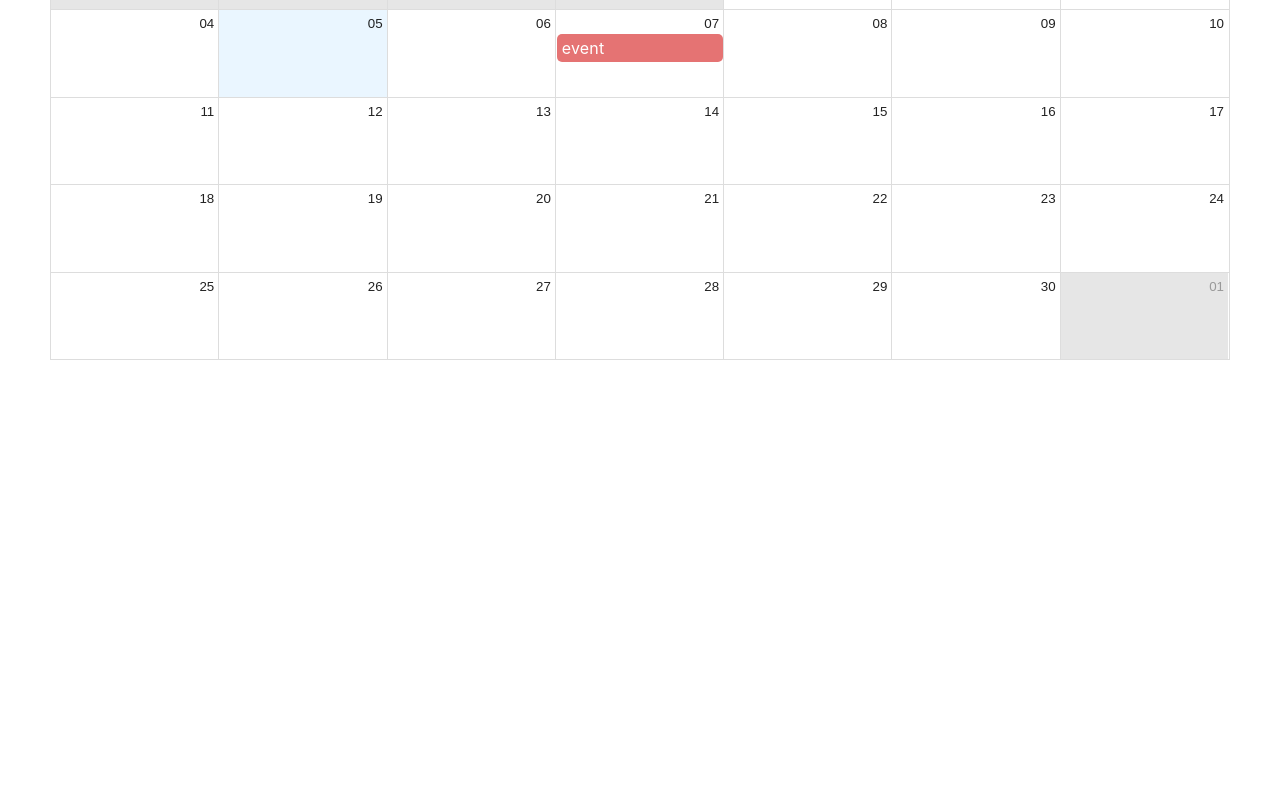
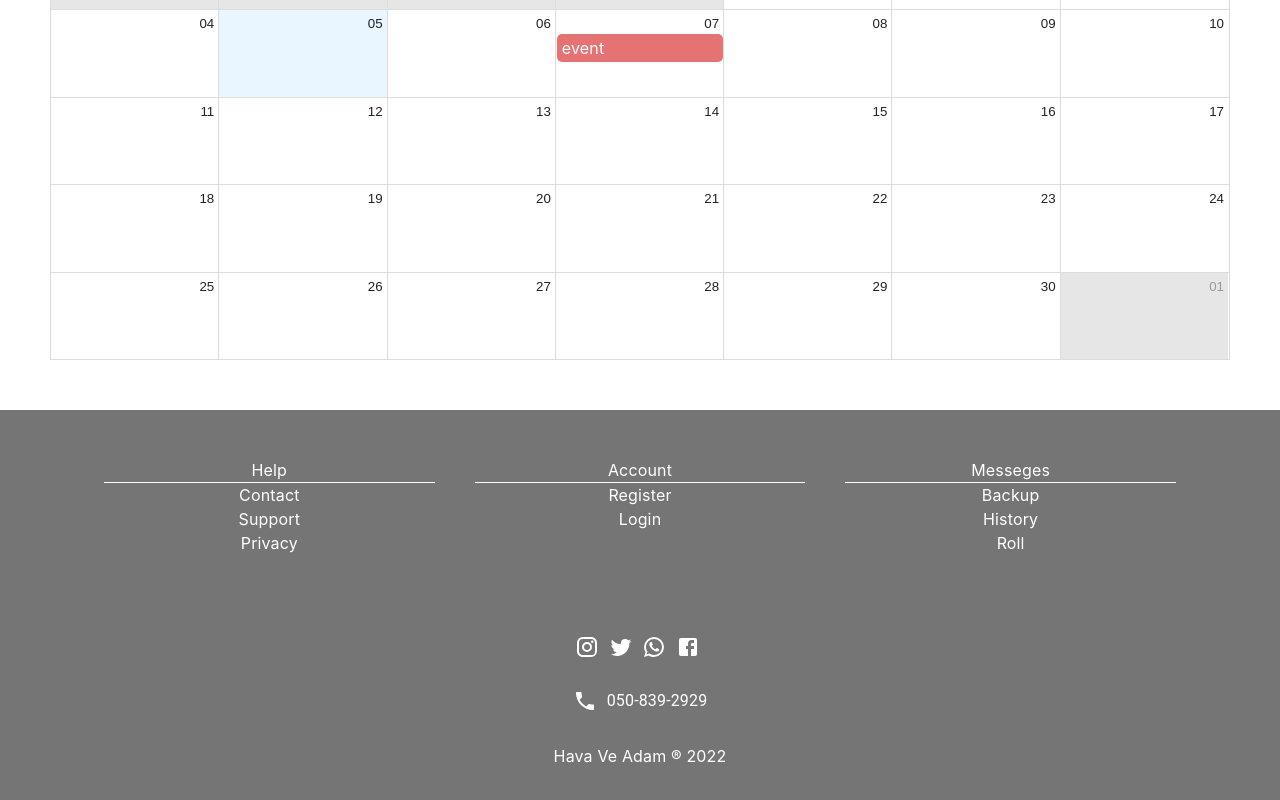
Before and after one commit to OrReuben/MiddleProject, a React (Create React App) app in the folder MiddleProject/my-app/: page /event-date in a window 1280 px wide. Shown: the part 254-1054 px from the top of the page. Before the commit the page ends 800 px from the top, so only its background shows below. Built offline with nearby package versions, Linux system fonts and the light colour scheme.

Commit message:
added footer and changed a bit of css in home

```diff
--- a/MiddleProject/my-app/src/App.jsx
+++ b/MiddleProject/my-app/src/App.jsx
@@ -8,13 +8,13 @@ import Pricing from "./Components/Pricing/Pricing";
 import { CssBaseline } from "@mui/material";
 import Navbar from "./Components/Navbar/Navbar";
 import Calender from "./Pages/Calender/Calender";
+import Footer from "./Components/Footer/Footer";
 
 function App() {
   return (
     <div className="App">
       <CssBaseline />
       <Navbar />
-
       <div>
         <Routes>
           <Route path="/" element={<Home />} />
@@ -25,6 +25,7 @@ function App() {
           <Route path="event-date" element={<Calender />} />
         </Routes>
       </div>
+      <Footer />
     </div>
   );
 }
--- /dev/null
+++ b/MiddleProject/my-app/src/Components/Footer/Footer.css
@@ -0,0 +1,7 @@
+#root > div > footer > div > div.MuiBox-root.MuiBox-root-14 > p{
+    display: flex;
+    justify-content: center;
+}
+.phone-icon{
+    padding-right:10px
+}
--- a/MiddleProject/my-app/src/Components/Footer/Footer.jsx
+++ b/MiddleProject/my-app/src/Components/Footer/Footer.jsx
@@ -0,0 +1,104 @@
+import Container from "@material-ui/core/Container";
+import Grid from "@material-ui/core/Grid";
+import Box from "@material-ui/core/Box";
+import Link from "@material-ui/core/Link";
+import InstagramIcon from "@mui/icons-material/Instagram";
+import TwitterIcon from "@mui/icons-material/Twitter";
+import FacebookIcon from '@mui/icons-material/Facebook';
+import WhatsAppIcon from '@mui/icons-material/WhatsApp';
+import PhoneIcon from '@mui/icons-material/Phone';
+import { Typography } from "@material-ui/core";
+import './Footer.css'
+
+export default function Footer() {
+  return (
+    <footer>
+      <Box
+        px={{ xs: 3, sm: 10, md: 10, lg: 10 }}
+        py={{ xs: 5, sm: 6, md: 6, lg: 6 }}
+        mt={2}
+        bgcolor="text.secondary"
+        color="white"
+      >
+        <Container maxWidth="lg">
+          <Grid container spacing={5}>
+            <Grid item xs={12} s={4} md={4} lg={4}>
+              <Box borderBottom={1}>Help</Box>
+              <Box>
+                <Link href="/" color="inherit">
+                  Contact
+                </Link>
+              </Box>
+              <Box>
+                <Link href="/" color="inherit">
+                  Support
+                </Link>
+              </Box>
+              <Box>
+                <Link href="/" color="inherit">
+                  Privacy
+                </Link>
+              </Box>
+            </Grid>
+            <Grid item xs={12} s={4} md={4} lg={4}>
+              <Box borderBottom={1}>Account</Box>
+              <Box>
+                <Link href="/" color="inherit">
+                  Register
+                </Link>
+              </Box>
+              <Box>
+                <Link href="/" color="inherit">
+                  Login
+                </Link>
+              </Box>
+            </Grid>
+            <Grid item xs={12} s={4} md={4} lg={4}>
+              <Box borderBottom={1}>Messeges</Box>
+              <Box>
+                <Link href="/" color="inherit">
+                  Backup
+                </Link>
+              </Box>
+              <Box>
+                <Link href="/" color="inherit">
+                  History
+                </Link>
+              </Box>
+              <Box>
+                <Link href="/" color="inherit">
+                  Roll
+                </Link>
+              </Box>
+            </Grid>
+          </Grid>
+        </Container>
+        <Box textAlign="center" pt={{ xs: 5, sm: 10, md: 10, lg: 10 }}>
+         <Link href="/" color="inherit" style={{ textDecoration: 'none'}}> <span style={{ marginRight: 5}}>
+            {" "}
+            <InstagramIcon />{" "}
+          </span> </Link>
+         <Link href="/" color="inherit" style={{ textDecoration: 'none' }}> <span style={{ marginRight: 5 }}>
+            {" "}
+            <TwitterIcon />{" "}
+          </span> </Link>
+
+         <Link href="/" color="inherit" style={{ textDecoration: 'none' }}> <span style={{ marginRight: 5 }}>
+            {" "}
+            <WhatsAppIcon />{" "}
+          </span></Link>
+        <Link href="/" color="inherit" style={{ textDecoration: 'none' }}>  <span style={{ marginRight: 5 }}>
+            {" "}
+            <FacebookIcon />{" "}
+          </span></Link>
+        </Box>
+        <Box textAlign="center" pt={{ xs: 3, sm: 3, md: 3, lg: 3 }} >
+        <Typography><span className="phone-icon"><PhoneIcon /> </span> 050-839-2929 </Typography>
+        </Box>
+        <Box textAlign="center" pt={{ xs: 3, sm: 3, md: 3, lg: 3 }}>
+          Hava Ve Adam &reg; {new Date().getFullYear()}
+        </Box>
+      </Box>
+    </footer>
+  );
+}
--- a/MiddleProject/my-app/src/Pages/Home/Home.css
+++ b/MiddleProject/my-app/src/Pages/Home/Home.css
@@ -126,3 +126,11 @@ video{
     -webkit-text-stroke-width: 1.4px;
     -webkit-text-stroke-color: black;
   }
+  @media only screen and (max-width: 500px){
+    #root > div > div > div > div.Home > div.content > div > h3{
+      font-size: 30px;
+    }
+    #root > div > div > div > div.Home > div.content > div > h5{
+      font-size:20px
+    }
+  }
--- a/MiddleProject/my-app/src/Pages/Home/Home.jsx
+++ b/MiddleProject/my-app/src/Pages/Home/Home.jsx
@@ -18,10 +18,12 @@ const Home = () => {
               fontWeight={900}
               letterSpacing={3}
               gutterBottom
+              className="main-header"
+
             >
               WELCOME
             </Typography>
-            <Typography variant="h5" fontWeight={800}>
+            <Typography variant="h5" fontWeight={800} className="par-header">
               Let's bring your dream to reality!
             </Typography>
           </div>
```
